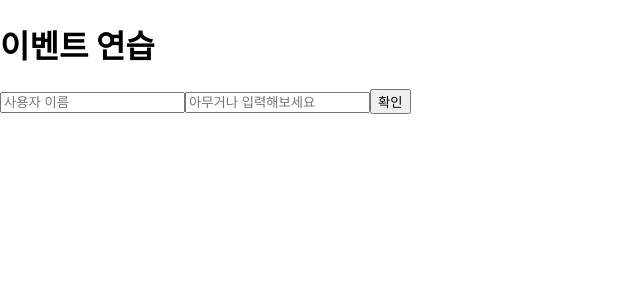
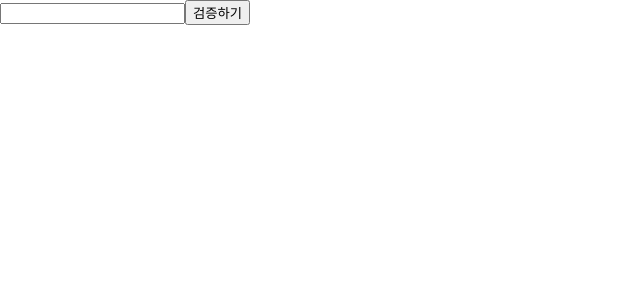
Before and after one commit to seungbeen803/2023ReactStudy, a React (Create React App) app: page / in a window 1280 px wide. Shown: the top 300 px of the page, without its empty margins (0-640 px from the left). Built offline with nearby package versions, Linux system fonts and the light colour scheme.

Commit message:
ValidationSample 구현

```diff
--- a/src/App.js
+++ b/src/App.js
@@ -1,8 +1,11 @@
 // 모듈 불러오기
-import EventPractice from "./EventPractice";
+import { Component } from "react";
+import ValidationSample from "./ValidationSample";
 
-const  App = () =>  {
-    return <EventPractice />
-};
+class  App extends Component {
+    render() {
+        return <ValidationSample />
+    }
+}
 
 export default App;
--- /dev/null
+++ b/src/ValidationSample.css
@@ -0,0 +1,6 @@
+.success {
+  background-color: lightgreen;
+}
+.failure {
+  background-color: lightcoral;
+}
--- /dev/null
+++ b/src/ValidationSample.js
@@ -0,0 +1,56 @@
+// ValidationSample.js
+import { Component } from 'react';
+import "./ValidationSample.css";
+
+class ValidationSample extends Component {
+  state = {
+    password: '',
+    clicked: false,
+    validated: false,
+  };
+
+  // input박스에 값을 입력할 때 실행하는 메서드
+  // 입력된 값이 password에 저장
+  handleChange = (e) => {
+    this.setState({
+      password: e.target.value,
+    });
+  };
+
+  handleChangeClick = (e) => {
+    this.setState({
+      clicked: true,
+      validated: this.state.password === '0000',
+      // 검증하기 버튼을 눌렀을 때 실행하는 메서드
+      // 만약에 handleChange함수에서 "0000"을 입력했다고 가정하면
+      // validated: "0000" === "0000",에서 "0000" == "0000" ---> true
+      // validated는 true값을 가지게 된다.
+      // handleChange함수에서 password에 "0000"이 저장
+    });
+  };
+  render() {
+    return (
+      <div>
+        <input
+          type="password"
+          value={this.state.password}
+          onChange={this.handleChange}
+
+          // className은 ValidationSample.css에 있는 클래스 이름(success, failure)
+          className={
+            this.state.clicked
+              ? this.state.validated
+                ? "success"
+                : "failure"
+              : ""
+          }
+        />
+        <button onClick={this.handleChangeClick}>검증하기</button>
+      </div>
+    );
+  }
+}
+
+export default ValidationSample;
+
+// ref : 특정 태그에 기능을 주는 것
```
